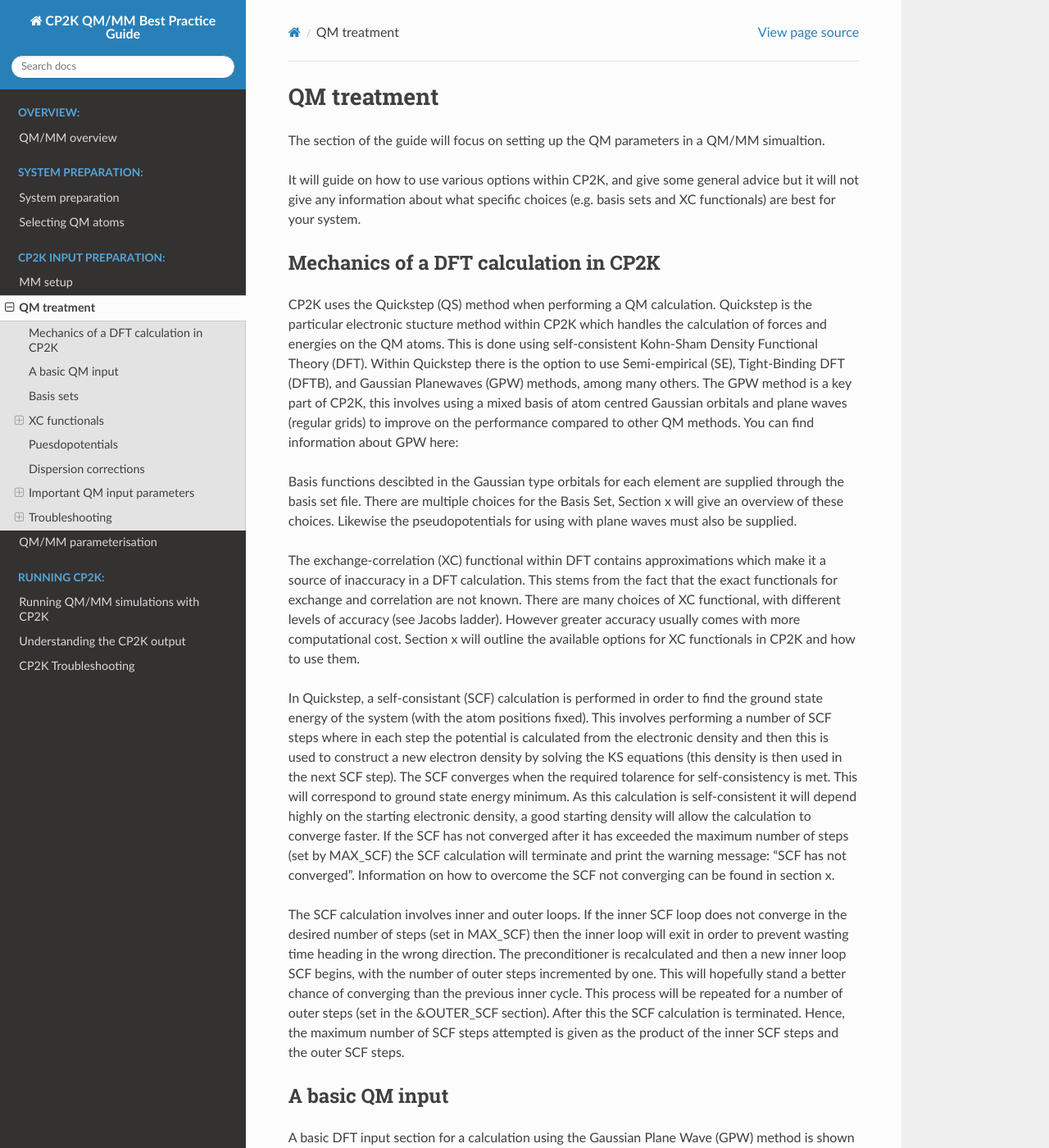
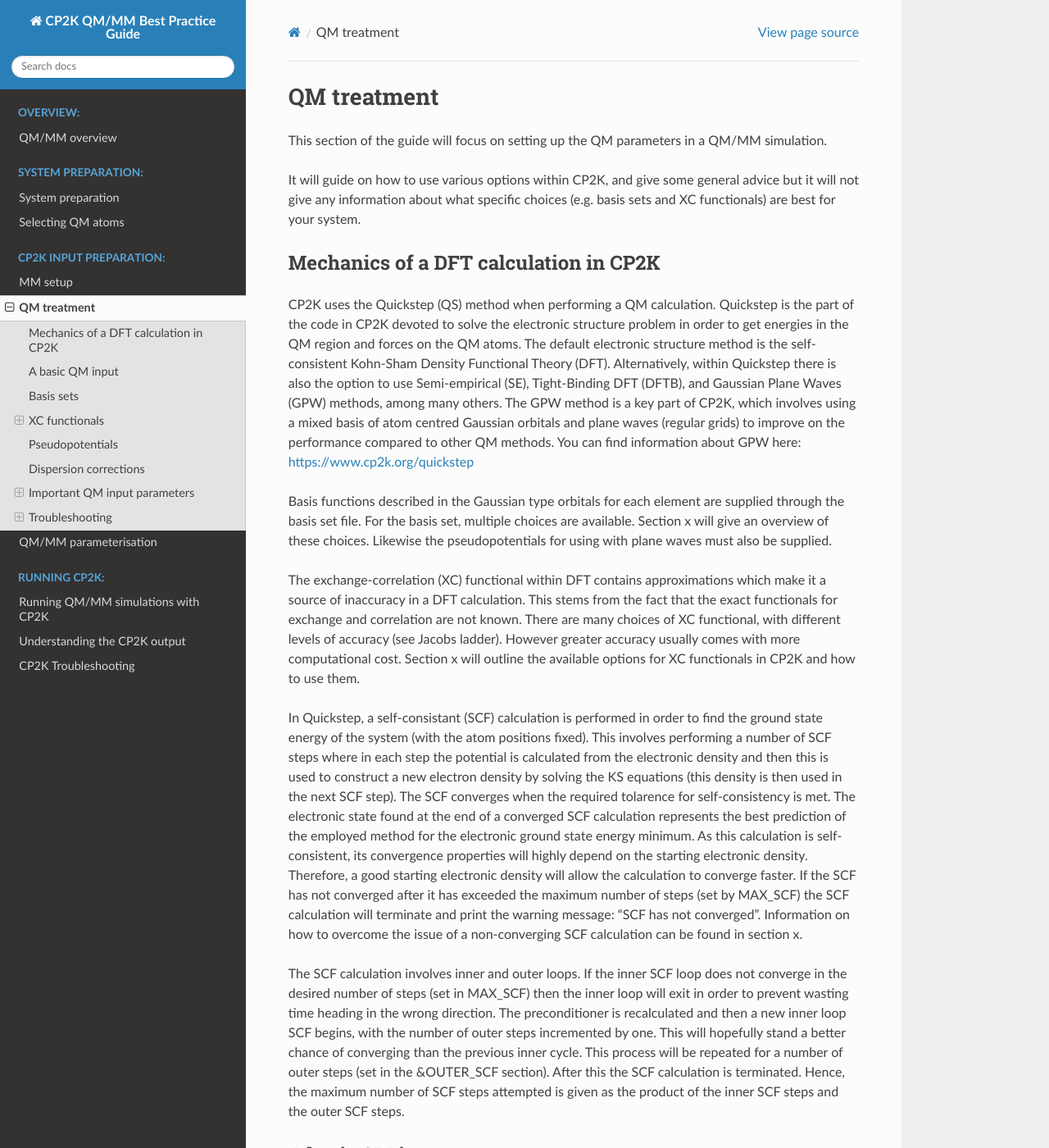
Before and after one commit to bioexcel/qmmm_bpg, a Sphinx documentation site: the page built from docs/input_preparation/QM_treatment.rst, in a window 1280 px wide and 1400 px high. Shown: the whole window at 82% size. Built offline with Sphinx 7.4.7 and the Read the Docs theme 2.0.0, drawn with Linux system fonts in a browser that asks for light colours; some of the changed text lies outside the part shown.

Commit message:
Update QM_treatment.rst

```diff
--- a/docs/input_preparation/QM_treatment.rst
+++ b/docs/input_preparation/QM_treatment.rst
@@ -2,7 +2,7 @@
  QM treatment
 ==============================
 
-The section of the guide will focus on setting up the QM parameters in a QM/MM simualtion.
+This section of the guide will focus on setting up the QM parameters in a QM/MM simulation.
 
 
 It will guide on how to use various options within CP2K, and give some general advice but
@@ -14,17 +14,18 @@
 --------------------------------------
 
 CP2K uses the Quickstep (QS) method when performing a QM calculation.
-Quickstep is the particular electronic stucture method within CP2K which handles
-the calculation of forces and energies on the QM atoms. This is done using
-self-consistent Kohn-Sham Density Functional Theory (DFT). Within Quickstep
-there is the option to use Semi-empirical (SE), Tight-Binding DFT (DFTB),
-and Gaussian Planewaves (GPW) methods, among many others. The GPW method is a
-key part of CP2K, this involves using a mixed basis of atom centred Gaussian
+Quickstep is the part of the code in CP2K devoted to solve the electronic
+structure problem in order to get energies in the QM region and forces
+on the QM atoms. The default electronic structure method is the
+self-consistent Kohn-Sham Density Functional Theory (DFT). Alternatively, within Quickstep
+there is also the option to use Semi-empirical (SE), Tight-Binding DFT (DFTB),
+and Gaussian Plane Waves (GPW) methods, among many others. The GPW method is a
+key part of CP2K, which involves using a mixed basis of atom centred Gaussian
 orbitals and plane waves (regular grids) to improve on the performance compared
-to other QM methods. You can find information about GPW here:
+to other QM methods. You can find information about GPW here: https://www.cp2k.org/quickstep
 
-Basis functions descibted in the Gaussian type orbitals for each element are supplied
-through the basis set file. There are multiple choices for the Basis Set, Section x
+Basis functions described in the Gaussian type orbitals for each element are supplied
+through the basis set file. For the basis set, multiple choices are available. Section x
 will give an overview of these choices. Likewise the pseudopotentials for using with
 plane waves must also be supplied.
 
@@ -42,13 +43,15 @@
 where in each step the potential is calculated from the electronic density and
 then this is used to construct a new electron density by solving the KS equations
 (this density is then used in the next SCF step). The SCF converges when the
-required tolarence for self-consistency is met. This will correspond to ground
-state energy minimum. As this calculation is self-consistent it will depend
-highly on the starting electronic density, a good starting density will allow
-the calculation to converge faster. If the SCF has not converged after it has
+required tolarence for self-consistency is met. The electronic state found at the
+end of a converged SCF calculation represents the best prediction of the employed
+method for the electronic ground state energy minimum.  As this calculation is self-consistent,
+its convergence properties will highly depend on the starting electronic density. Therefore,
+a good starting electronic density will allow the calculation to converge faster.
+If the SCF has not converged after it has
 exceeded the maximum number of steps (set by MAX_SCF) the SCF calculation will
 terminate and print the warning message: "SCF has not converged". Information on
-how to overcome the SCF not converging can be found in section x.
+how to overcome the issue of a non-converging SCF calculation can be found in section x.
 
 The SCF calculation involves inner and outer loops. If the inner SCF loop does not
 converge in the desired number of steps (set in MAX_SCF) then the inner loop will exit in order to
@@ -134,16 +137,17 @@
 Basis sets
 ------------
 
-The basis set can be changed by editing the bs_filename, and the bs_identifier
-under each element within the SUBSYS&KIND section. The bs_identifier should correspond
+The basis set for each element can be changed by editing the bs_filename within the DFT section, and the bs_identifier
+ in the KIND section of that element within the SUBSYS section. The bs_identifier should correspond
 to one of the basis sets for the given element within the basis set file.
 The q number proceeding the basis set in the identifer gives the number of
 valence electrons. It depends on the element, for example H:1, C:4, O:6, N:5.
 
-Basis set files are provided within the /data directory in CP2K (link).
-If your install of CP2K  has been built correctly then
+Basis set files are provided within the /data directory of the CP2K source code
+(https://github.com/cp2k/cp2k/tree/master/data).
+If your installation of CP2K  has been built correctly then
 the files within this directory should be automatically included, so there is no
-need to provide these in you working directory.
+need to copy these file to your working directory.
 
 The GTH basis sets are usually recommended in CP2K, there also exists a molecular optimisted (MOLOPT) GTH
 basis set.
@@ -165,13 +169,13 @@
 +--------------------------------------------------+--------------------------------+--------------------------------------+-------------------------------------------------+
 
 
-The choice of basis will depend on the accuracy required, and whether it is available for the elements in your system.
-More accurate basis sets will increase the run time of the simulation, and may not be available for some elements e.g. metal ions.
+The choice of basis depends on the accuracy required, and whether it is available for the elements in your system.
+More accurate basis sets will increase the run time of the simulation, but may not be available for some elements e.g. metal ions.
 
-The error in due to the basis set is smaller than the error due to the XC functional so chosing a large basis may not be sensible
-unless you require a very accurate calcaultion and are using an accurate XC functional.
+The error due to the basis set in general is smaller than the error associated to the XC functional. Therefore, chosing a large basis set may not be sensible
+unless you require a very accurate calculation and you are employing an accurate XC functional.
 
-Using the DZVP basis set is usually a good choice. If you would like to explore more accurate options
+Using the DZVP basis set is usually a good compromise. If you would like to explore more accurate options
 then you may consider checking the convergence of your basis set by plotting the number of independent orbital functions vs. the energy.
 
 
@@ -191,12 +195,13 @@
 with different levels of accuracy, however increased accuracy usually requires longer run time,
 so this is a trade-off that you will have to consider when picking your functional.
 
-The XC functional is set up is described in the XC section of the CP2K input. You will
-also want to consider your choice of pseudopotential in combination with your XC functional,
-some pseudopotentials have been optimised for given XC functionals, these include the functional type
-in their name e.g. GTH_PBE.
+The XC functional is setup is described in the XC section of the CP2K input. The choice of
+the functionals could also depend on the availability of the corresponding pseudopotentials.
+In fact, each pseudopotential is built using a specific XC functional and it should be used
+only in combination with that XC functional. Usually, the name of the pseudopotential file
+reports explicitly the XC functional used to build it.
 
-The table below lists the XC functional options available in CP2K from least to
+The table below lists the XC functional types available in CP2K from least to
 most accurate, and gives a overview of each option.
 
 +----------------+-------------------------------------+-----------------+---------------------------------------------------------------------------------------------------+
@@ -219,12 +224,14 @@
 LDA
 ---
 
-The local density approximation is one the simplist approximations for the XC functional.
+The local density approximation is one of the simplest approximations for the XC functional.
 It assumes that the functional depends only on the density at one point, i.e the density
-is assumed to be smooth in space. This means they are not accurate for some properties.
+is assumed to be smooth in space.  Such an approximation is rather crude and often provide
+inaccurate results for some properties.
 
-An example for using the PADE LDA method is shown below. The functional needs to be specified
-in the XC_FUNCTIONAL section, and the complementary GTH-PADE pseudopotentials should be used.
+ An example of how to setup the PADE LDA method in the CP2K input file is shown below.
+ The functional needs to be specified in the XC_FUNCTIONAL section,
+ and the corresponding GTH-PADE pseudopotentials should be used.
 
 .. code-block:: none
 
@@ -269,7 +278,7 @@
 -------
 
 The metaGGA builds upon the GGA methods by assuming the functional also depends on
-then non-interacting kinetic energy density, in addition to the electron density and it
+then non-interacting kinetic energy density, in addition to the electron density and its
 gradient. To use metaGGA methods in CP2K the libxc library is used, and therefore your
 version of CP2K needs to be built with this library enabled. An example of the XC
 section for using the metaGGA is shown below (here the oTPSS-D functional has
@@ -294,9 +303,9 @@
 Hybrid methods
 --------------
 
-Hybrid methods calculate a portion fo the the exchange functional using exact Hartree Fock theory.
+Hybrid methods calculate a portion of the the exchange functional using exact Hartree Fock theory.
 The rest of the exchange and correlation functions is calcaulated with other methods, typically GGA or LDA.
-Within the XC section of the CP2K input the HF section is used for the Hartree Fock exchange set up.
+Within the XC section of the CP2K input the HF section is used for the Hartree Fock exchange setup.
 Two commonly used hybrid methods dicussed here are B3LYP and PBE0.
 
 **PBE0**
@@ -376,22 +385,23 @@
    &END XC
 
 ---------------------
-Puesdopotentials
+Pseudopotentials
 ---------------------
 
-The choice of Potential should be matched to the choice of XC functional so that
-it is optimised for the exchange correlation functional. For example the GTH-PBE
-potential should be used with the PBE XC functional.
+As mentioned before, each pseudopotential is built using a specific XC functional
+and it should be used only in combination with that XC functional. For example the GTH-PBE
+pseudopotential should be used with the PBE XC functional.
 
 ----------------------
 Dispersion corrections
 ----------------------
 
-Dispersion corrections can be used in combination with XC functionals to incorporate
-Van der Waals forces, which can play an important role in interactions in protein
+DFT is known to underestimate van der Waals forces between atoms. Empirical dispersion
+corrections can be used in combination with XC functionals to improve the description of
+van der Waals forces, which can play an important role in protein
 systems.
 
-In CP2K there are three dispersion options available, DFT-D2, DFT-D3 and DFT-D3(BJ).
+In CP2K three different dispersion options are available, DFT-D2, DFT-D3 and DFT-D3(BJ).
 All three of these methods involve adding
 an extra dispersion term to the energy density functional, e.g.
 
@@ -443,22 +451,23 @@
 ------
 
 The CUTOFF parameter sets the planewave cutoff (given in units of Ry). It is an important
-parameter in a QM calculation, and choosing the wrong cutoff can result in large inaccuracies
+parameter in a QM calculation, and choosing a too small cutoff can result in large inaccuracies
 in the energy. A larger cutoff is usually more accurate as the planewave grid becomes finer,
-however there becomes a point at which going to a larger and larger
-cutoff no longer makes any difference to the energy, and becomes a waste computational effort.
+however at a certain point increasing the
+cutoff would no longer make any difference to the energy, but would increase the computational cost.
 
 Before doing a production run it is important to converge the cutoff. This process is
 described in detail here: https://www.cp2k.org/howto:converging_cutoff .
 It essentially involves tracking the energy as the cutoff is varied
-and then selecting a large enough cutoff such that the energy has converged. The correct choice
-of cutoff is dependent on the basis set, pseudopotentals, XC functional and the system itself
-so this convergence check must be done whenever these options are changed.
+and then selecting a cutoff large enough such that the energy reaches convergence. The correct value
+of the cutoff depends on the basis set, the pseudopotentals, the XC functional and the system itself.
+Therefore, the above convergence test must be performed whenever one of these elements is changed.
 
 REL_CUTOFF
 ----------
 
-The REL_CUTOFF is similar to the CUTOFF and sets the cutoff for the gaussian grid.
+The REL_CUTOFF is similar to the CUTOFF and sets the planewave cutoff of a reference grid
+covered by a Gaussian function with unit standard deviation. This parameter is important to map Gaussian functions on a grid.
 Converging this parameter is also covered in this guide: https://www.cp2k.org/howto:converging_cutoff.
 
 COMMENSURATE
@@ -470,23 +479,25 @@
 EPS_DEFAULT
 -----------
 
-This is an easy way to set all EPS_xxx to values, which will lead to an energy correct to within this value.
-The default value for this is 1.0E-10. Decreasing this increases the accuracy slightly, but will increase the run time.
+This parameter provides an easy way to set all the EPS_xxx parameters to
+values such that the energy will be correct up to this value.
+The default value for this is 1.0E-10. Decreasing this value will slightly increase the
+accuracy of the energy, but will also increase significantly the run time.
 
 EPS_SCF
 -------
 
 This sets the target accuracy for the SCF convergence. The SCF will be converged when the energy change between two SCF
 steps is less than this value. The default for this value is 1.0E-5. It is possible to set different values for the inner
-and outer SCF loops, however the EPS_SCF of the outer SCF must be smaller than or equal to EPS_SCF of the inner loop. As
-the EPS_SCF of the inner loop determines the value at can be reached in the outer loop.
+and outer SCF loops, however the EPS_SCF of the outer SCF must be smaller than or equal to EPS_SCF of the inner loop. In fact
+the EPS_SCF of the inner loop determines the value that can be reached in the outer loop.
 
 MAX_SCF
 -------
 
-In the main SCF section of the input this sets the maximum number of SCF iterations to be performed in the inner SCF loop.
-In the OUTER_SCF section this sets the maximum number of outer loops. The total number of SCF steps will be  the product
-of the inner SCF MAX_SCF and the outer SCF MAX_SCF.
+In the main SCF section of the input this keyword sets the maximum number of SCF iterations to be performed in the inner SCF loop.
+In the OUTER_SCF section this keyword sets the maximum number of outer loops. The total number of SCF steps will be at maximum the product
+of the MAX_SCF for the inner SCF loop and MAX_SCF for the outer SCF loop.
 
 -----------------
 Troubleshooting
@@ -495,25 +506,28 @@
 Simulation fails or gives strange results
 -----------------------------------------
 
-Providing you have used a sensible QM set up with a large enough cutoff then the error is usually to do with the set up of your
-system. If running a periodic calculation check that the CELL boundaries are large enough to separate the periodic images.
+Providing that you have used a sensible QM setup with a sufficiently large cutoff then
+the error is usually related to the setup of your system. When running a calculation with periodic boundary
+conditions check that the CELL boundaries are large enough to keep the periodic
+images sufficiently separated. A convergence test for the CELL size can be crucial in this case.
 Also check the initial atomic coordinates are sensible by visualising your system.
 
-If this looks correct then consider simpifying
-you input, starting with the most simple settings, and choices for basis sets and functionals. If the QM/MM simulation fails then
+If the initial coordinates look reasonable then consider simplifying
+your input, starting with the most simple settings, including basis sets and functionals. If the QM/MM simulation fails then
 may want to try running a simple MM calcaultion first (RUN_TYPE FIST) to check the geometries, and then slowly increase the complexity
-adding in QM and QMMM sections.
+adding in QM and QM/MM sections.
 
 SCF does not converge
 ---------------------
 
-If the energies are rapidly varying then it is likely that the SCF is failing to converge. This will be reported in the cp2k output
-with the message "WARNING SCF has not converged. You can quickly double whether the SCF has failed top converge by using grep to
-search your output for this message:
+If during the SCF calculation the energies varies rapidly then it is likely that
+the SCF will not converge. This will be reported in the CP2K output with the message
+"WARNING SCF has not converged. You can quickly verify if the SCF has failed to converge by
+looking for this text in your output file:
 
 ``grep 'WARNING SCF' output-file.log``
 
-If this occurs then the easiest variables to change to try and fix this are the MAX_SCF and EPS_SCF.
+If this occurs then the easiest parameters to change to try to tune in order to reach SCF convergence are the MAX_SCF and EPS_SCF.
 
 Some things to try are listed below:
 
```
Also changed, not shown: other parts of docs/input_preparation/QM_treatment.rst (+10 -10 lines).
